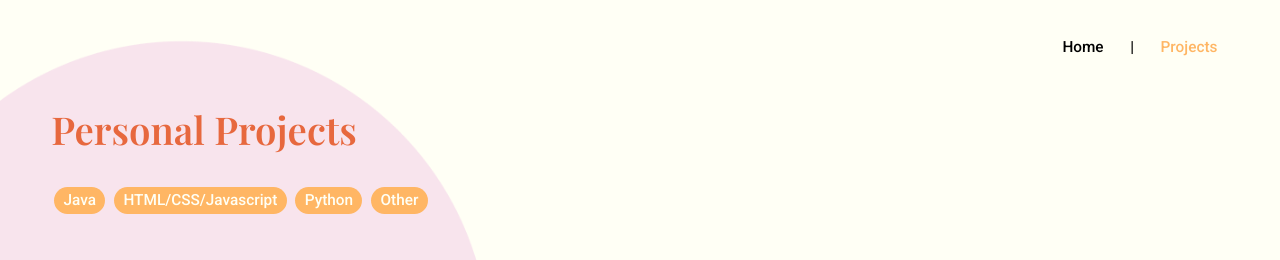
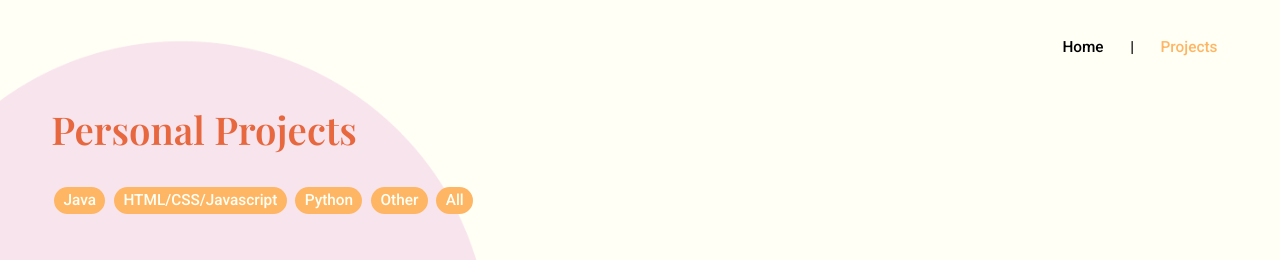
Before and after one commit to caitlinnaylor/Portfolio, a plain HTML site: page projects.html in a window 1280 px wide. Shown: the top 260 px of the page. Drawn offline with nearby package versions, Linux system fonts and the light colour scheme; no server answers.

Commit message:
Comments For Future Self

```diff
--- a/projects.html
+++ b/projects.html
@@ -23,6 +23,7 @@
 		<button onclick="goToTop()" id="topBtn" title="Go to top">^</button>
 
 		<h3 id = "projectsHeading"> Personal Projects </h3>
+		<!--Displays projects by programming language-->
 		<table id = "tableLanguageFilter">
 			<tr>
 				<td>
@@ -30,10 +31,12 @@
 					<button class = "languageBtn" id = "websiteBtn"> HTML/CSS/Javascript </button>
 					<button class = "languageBtn" id = "websiteBtn"> Python </button>
 					<button class = "languageBtn" id = "otherBtn"> Other </button>
+					<button class = "languageBtn" id = "otherBtn"> All </button>
 				</td>
 			</tr>
 		</table>
 		<table id = "tableProjects">
+		<!-- To Add: CREST, Responsive Light, Modified Uni Projects, new language/framework tests -->
 			<tr>
 				<td>
 				</td>
```
Also changed, not shown: index.html (+2 -0 lines).
